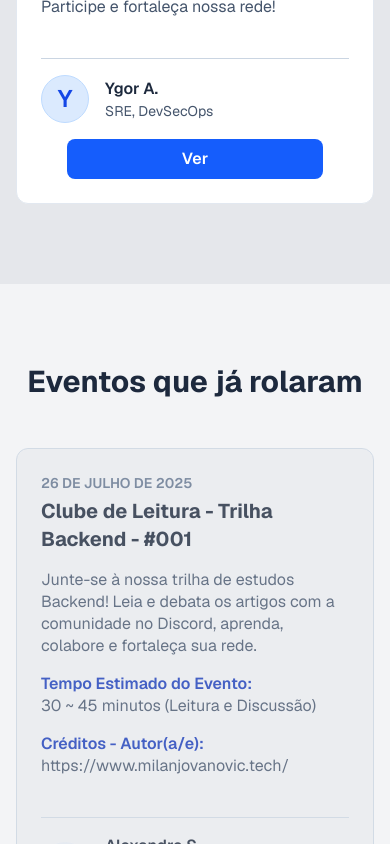
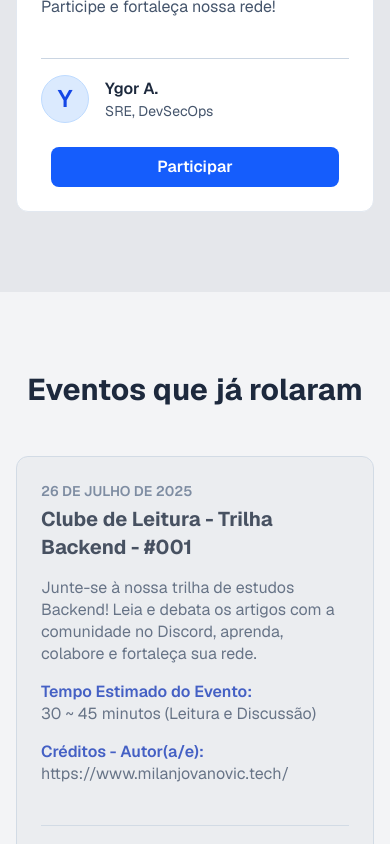
Before and after one commit to BrazilITRemote/brazilitremote-frontend, a Next.js app: page / in a window 390 px wide. Shown: the part 1160-2004 px from the top of the page. Built offline with nearby package versions, Linux system fonts and the light colour scheme.

Commit message:
feat: update button text in EventCard for upcoming and past events

```diff
--- a/src/app/components/EventCard.tsx
+++ b/src/app/components/EventCard.tsx
@@ -65,13 +65,13 @@ export default function EventCard({ event, variant }: EventCardProps) {
           </div>
         </div>
         <a
-          className="w-full max-w-64 md:max-w-none mt-4 md:w-auto mx-auto md:my-auto"
+          className="w-full max-w-72 md:max-w-none mt-6 md:w-auto mx-auto md:my-auto"
           href={activeLink}
           target="_blank"
           rel="noopener noreferrer"
         >
           <Button className="w-full cursor-pointer bg-blue-600 text-white px-4 py-2 rounded-lg hover:bg-blue-700 transition-colors font-semibold">
-            Ver
+            {isUpcoming ? "Participar" : "Assistir"}
           </Button>
         </a>
       </div>
```
